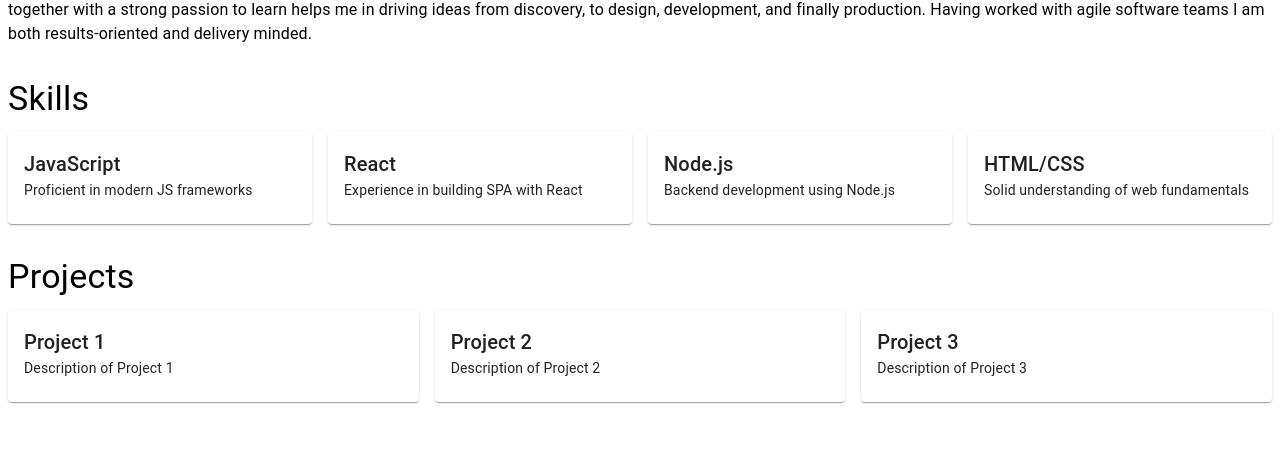
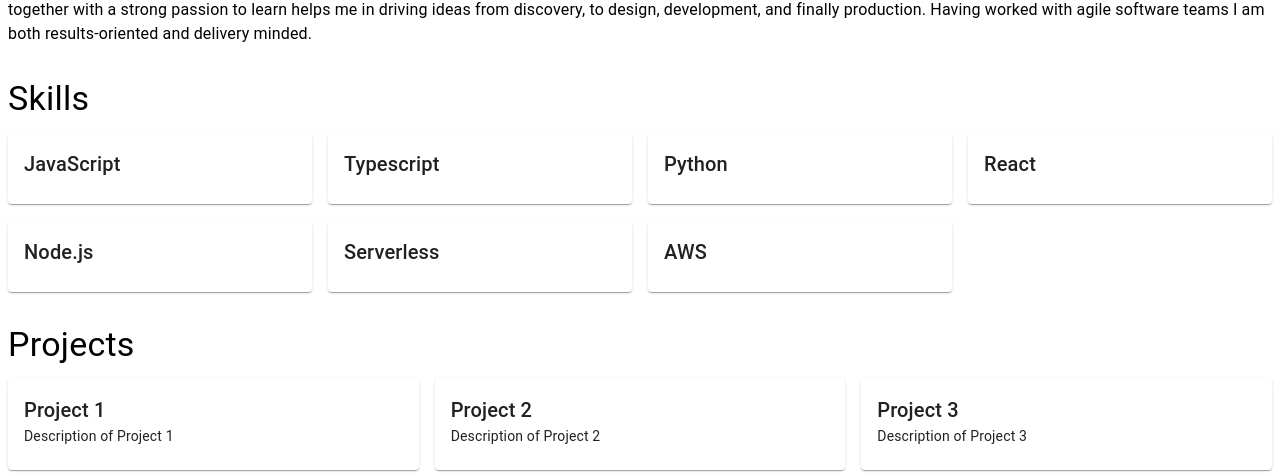
Before and after one commit to mfmafkar/mfmafkar.github.io, a React (Vite) app: page / in a window 1280 px wide. Shown: the part 372-847 px from the top of the page. Before the commit the page ends 800 px from the top, so only its background shows below. Built offline with nearby package versions, Linux system fonts and the light colour scheme.

Commit message:
refactor: break into simple components

```diff
--- a/src/components/Home.tsx
+++ b/src/components/Home.tsx
@@ -1,180 +1,23 @@
-import React, { useState } from 'react';
-import {
-  Box,
-  Grid,
-  Typography,
-  Card,
-  CardContent,
-  IconButton,
-} from '@mui/material';
+import { useState } from 'react';
+import { Box, Typography, IconButton } from '@mui/material';
 import CloseIcon from '@mui/icons-material/Close';
-import LinkedInIcon from '@mui/icons-material/LinkedIn';
-import GitHubIcon from '@mui/icons-material/GitHub';
-import TwitterIcon from '@mui/icons-material/Twitter';
-
-// TODO
-// 1.Need to remove the usage of material UI GRID
-// 2.Need to break in simple components
-// 3.Need to move types to seperate file
-// 4.Need to refactor the code further
-
-type Skill = {
-  title: string;
-  description: string;
-};
-
-type Project = {
-  title: string;
-  description: string;
-};
-
-type ProjectsProps = {
-  projects: Project[];
-};
-
-type SkillsProps = {
-  skills: Skill[];
-};
-
-const Profile = () => {
-  return (
-    <Box>
-      {/* Profile Picture */}
-      <Box
-        sx={{
-          display: 'flex',
-          flexDirection: 'row',
-          justifyContent: 'center',
-          alignItems: 'center',
-        }}
-      >
-        <Box>
-          <img
-            src="https://avatars.githubusercontent.com/u/35808593?v=4"
-            alt="Profile"
-            width={250}
-            height={250}
-            style={{ borderRadius: '300%', overflow: 'hidden' }}
-          />
-        </Box>
-
-        <Box>
-          {/* Name and Title */}
-          <Typography variant="h3" gutterBottom>
-            Afkar Fasehudeen
-          </Typography>
-          <Typography variant="h4" gutterBottom>
-            Software Engineer
-          </Typography>
-          {/* Social Links Component */}
-          <SocialLinks />
-
-          {/* Contact Button Component */}
-          {/* <ContactButton /> */}
-        </Box>
-      </Box>
-      <Typography variant="body1" paragraph>
-        Hello! I'm a full-stack developer passionate about building scalable,
-        performance-oriented cloud applications and infrastructure. I believe in
-        continuous learning and failing fast which has helped me quickly adapt
-        to new technologies and engineering environments. Having over 3 years of
-        experience in the design and development of cloud solutions together
-        with a strong passion to learn helps me in driving ideas from discovery,
-        to design, development, and finally production. Having worked with agile
-        software teams I am both results-oriented and delivery minded.
-      </Typography>
-    </Box>
-  );
-};
-
-const SocialLinks = () => {
-  return (
-    <Box>
-      <Box>
-        {/* Social Media Icons */}
-        <IconButton
-          aria-label="GitHub"
-          href="https://github.com/mfmafkar"
-          target="_blank"
-        >
-          <GitHubIcon />
-        </IconButton>
-        <IconButton
-          aria-label="LinkedIn"
-          href="https://www.linkedin.com/in/afkar-fasehudeen-9316b9160/"
-          target="_blank"
-        >
-          <LinkedInIcon />
-        </IconButton>
-        <IconButton
-          aria-label="Twitter"
-          href="https://twitter.com/mfmafkar"
-          target="_blank"
-        >
-          <TwitterIcon />
-        </IconButton>
-      </Box>
-    </Box>
-  );
-};
-
-const Skills: React.FC<SkillsProps> = ({ skills }) => {
-  return (
-    <Grid item xs={12} marginBottom={4} marginTop={4}>
-      <Typography variant="h4" gutterBottom>
-        Skills
-      </Typography>
-      <Grid container spacing={2}>
-        {/* Skills Cards */}
-        {skills.map((skill: Skill, index: number) => (
-          <Grid item xs={12} sm={6} md={3} key={index}>
-            <Card>
-              <CardContent>
-                <Typography variant="h6">{skill.title}</Typography>
-                <Typography variant="body2">{skill.description}</Typography>
-              </CardContent>
-            </Card>
-          </Grid>
-        ))}
-      </Grid>
-    </Grid>
-  );
-};
-
-const Projects: React.FC<ProjectsProps> = ({ projects }) => {
-  return (
-    <Grid item xs={12} marginTop={4}>
-      <Typography variant="h4" gutterBottom>
-        Projects
-      </Typography>
-      <Grid container spacing={2}>
-        {/* Projects Cards */}
-        {projects.map((project: Project, index: number) => (
-          <Grid item xs={12} sm={6} md={4} key={index}>
-            <Card>
-              <CardContent>
-                <Typography variant="h6">{project.title}</Typography>
-                <Typography variant="body2">{project.description}</Typography>
-              </CardContent>
-            </Card>
-          </Grid>
-        ))}
-      </Grid>
-    </Grid>
-  );
-};
+import Profile from './Profile';
+import Skills from './Skills';
+import Projects from './Projects';
+import Skill from '../types/SkillType';
+import Project from '../types/ProjectType';
 
 const Home = () => {
   const [showUnderDevelopment, setShowUnderDevelopment] = useState(true);
 
   const skills: Skill[] = [
-    { title: 'JavaScript', description: 'Proficient in modern JS frameworks' },
-    { title: 'React', description: 'Experience in building SPA with React' },
-    { title: 'Node.js', description: 'Backend development using Node.js' },
-    {
-      title: 'HTML/CSS',
-      description: 'Solid understanding of web fundamentals',
-    },
+    { title: 'JavaScript' },
+    { title: 'Typescript' },
+    { title: 'Python' },
+    { title: 'React' },
+    { title: 'Node.js' },
+    { title: 'Serverless' },
+    { title: 'AWS' },
   ];
 
   const projects: Project[] = [
--- /dev/null
+++ b/src/components/Profile.tsx
@@ -0,0 +1,55 @@
+import { Box, Typography } from '@mui/material';
+import SocialLinks from './SocialLinks';
+
+const Profile = () => {
+  return (
+    <Box>
+      {/* Profile Picture */}
+      <Box
+        sx={{
+          display: 'flex',
+          flexDirection: 'row',
+          justifyContent: 'center',
+          alignItems: 'center',
+        }}
+      >
+        <Box>
+          <img
+            src="https://avatars.githubusercontent.com/u/35808593?v=4"
+            alt="Profile"
+            width={250}
+            height={250}
+            style={{ borderRadius: '300%', overflow: 'hidden' }}
+          />
+        </Box>
+
+        <Box>
+          {/* Name and Title */}
+          <Typography variant="h3" gutterBottom>
+            Afkar Fasehudeen
+          </Typography>
+          <Typography variant="h4" gutterBottom>
+            Software Engineer
+          </Typography>
+          {/* Social Links Component */}
+          <SocialLinks />
+
+          {/* Contact Button Component */}
+          {/* <ContactButton /> */}
+        </Box>
+      </Box>
+      <Typography variant="body1" paragraph>
+        Hello! I'm a full-stack developer passionate about building scalable,
+        performance-oriented cloud applications and infrastructure. I believe in
+        continuous learning and failing fast which has helped me quickly adapt
+        to new technologies and engineering environments. Having over 3 years of
+        experience in the design and development of cloud solutions together
+        with a strong passion to learn helps me in driving ideas from discovery,
+        to design, development, and finally production. Having worked with agile
+        software teams I am both results-oriented and delivery minded.
+      </Typography>
+    </Box>
+  );
+};
+
+export default Profile;
--- /dev/null
+++ b/src/components/Projects.tsx
@@ -0,0 +1,32 @@
+import React from 'react';
+import { Grid, Typography, Card, CardContent } from '@mui/material';
+import Project from '../types/ProjectType';
+
+type ProjectsProps = {
+  projects: Project[];
+};
+
+const Projects: React.FC<ProjectsProps> = ({ projects }) => {
+  return (
+    <Grid item xs={12} marginTop={4}>
+      <Typography variant="h4" gutterBottom>
+        Projects
+      </Typography>
+      <Grid container spacing={2}>
+        {/* Projects Cards */}
+        {projects.map((project: Project, index: number) => (
+          <Grid item xs={12} sm={6} md={4} key={index}>
+            <Card>
+              <CardContent>
+                <Typography variant="h6">{project.title}</Typography>
+                <Typography variant="body2">{project.description}</Typography>
+              </CardContent>
+            </Card>
+          </Grid>
+        ))}
+      </Grid>
+    </Grid>
+  );
+};
+
+export default Projects;
--- /dev/null
+++ b/src/components/Skills.tsx
@@ -0,0 +1,32 @@
+import React from 'react';
+import { Grid, Typography, Card, CardContent } from '@mui/material';
+import Skill from '../types/SkillType';
+
+type SkillsProps = {
+  skills: Skill[];
+};
+
+const Skills: React.FC<SkillsProps> = ({ skills }) => {
+  return (
+    <Grid item xs={12} marginBottom={4} marginTop={4}>
+      <Typography variant="h4" gutterBottom>
+        Skills
+      </Typography>
+      <Grid container spacing={2}>
+        {/* Skills Cards */}
+        {skills.map((skill: Skill, index: number) => (
+          <Grid item xs={12} sm={6} md={3} key={index}>
+            <Card>
+              <CardContent>
+                <Typography variant="h6">{skill.title}</Typography>
+                {/* <Typography variant="body2">{skill.description}</Typography> */}
+              </CardContent>
+            </Card>
+          </Grid>
+        ))}
+      </Grid>
+    </Grid>
+  );
+};
+
+export default Skills;
--- /dev/null
+++ b/src/components/SocialLinks.tsx
@@ -0,0 +1,36 @@
+import { Box, IconButton } from '@mui/material';
+import LinkedInIcon from '@mui/icons-material/LinkedIn';
+import GitHubIcon from '@mui/icons-material/GitHub';
+import TwitterIcon from '@mui/icons-material/Twitter';
+
+const SocialLinks = () => {
+  return (
+    <Box>
+      <Box>
+        {/* Social Media Icons */}
+        <IconButton
+          aria-label="GitHub"
+          href="https://github.com/mfmafkar"
+          target="_blank"
+        >
+          <GitHubIcon />
+        </IconButton>
+        <IconButton
+          aria-label="LinkedIn"
+          href="https://www.linkedin.com/in/afkar-fasehudeen-9316b9160/"
+          target="_blank"
+        >
+          <LinkedInIcon />
+        </IconButton>
+        <IconButton
+          aria-label="Twitter"
+          href="https://twitter.com/mfmafkar"
+          target="_blank"
+        >
+          <TwitterIcon />
+        </IconButton>
+      </Box>
+    </Box>
+  );
+};
+export default SocialLinks;
--- /dev/null
+++ b/src/types/ProjectType.ts
@@ -0,0 +1,7 @@
+type Project = {
+  title: string;
+  description: string;
+};
+
+
+export default Project;
--- /dev/null
+++ b/src/types/SkillType.ts
@@ -0,0 +1,6 @@
+type Skill = {
+  title: string;
+  // description: string;
+};
+
+export default Skill;
```
